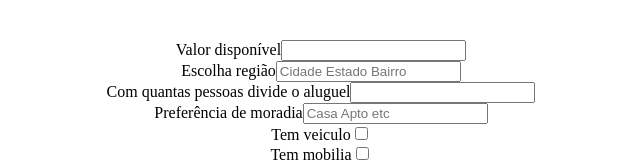
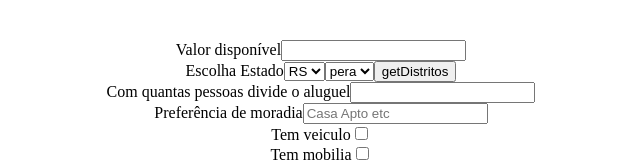
Before and after one commit to vitorhub/aluguel-compartilhado, a React (Vite) app: page /formulario in a window 1280 px wide. Shown: the top 162 px of the page, without its empty margins (319-959 px from the left). Built offline with nearby package versions, Linux system fonts and the light colour scheme.

Commit message:
adding api state and district

```diff
--- a/src/pages/Form/index.tsx
+++ b/src/pages/Form/index.tsx
@@ -1,14 +1,48 @@
+import { useState } from 'react';
 import { Link } from 'react-router-dom'
 
 export default function Form() {
+
+    const [estado, setEstado] = useState([])
+    const [data, setData] = useState([])
+
+    // fetch(`https://viacep.com.br/ws/${e}/json/`) // para fetch
+    function getDistritos(e: any) {
+        e.preventDefault();
+        fetch(`https://servicodados.ibge.gov.br/api/v1/localidades/estados/${estado}/municipios`)
+            .then((response) => response.json())
+            .then((data) => { console.log(data); setData(data) })
+            .catch((err) => console.log(err))
+    }
+    function getEstados(e: any) {
+        setEstado(e)
+        console.log(e)
+    }
+    function percorreData() {
+
+    }
+
     return (
         <>
             <form action="">
                 <label htmlFor="availableValue">Valor disponível</label>
                 <input type="number" name="availableValue" /> <br />
 
-                <label htmlFor="region">Escolha região</label>
-                <input type="text" name="region" id="region" placeholder='Cidade Estado Bairro'/> <br />
+                <label htmlFor="estado">Escolha Estado</label>
+                <select name="estado" id="estado" onChange={(e) => getEstados(e.target.value)}>
+                    {<option value={"RS"}>{"RS"} </option>}
+                    {<option value={"SP"}>{"SP"} </option>}
+                    {<option value={"RJ"}>{"RJ"} </option>}
+                </select>
+                <select name="municipio" id="municipio" /* onChange={(e) => getEstados(e.target.value)} */ >
+                    {data.length > 0 ?
+                        data.map( (x: any,y) => <option key={y}>{ x.nome  }</option> )
+                        // <option value={"uva"}>{"uva"}</option>
+                        : <option value={"pera"}>{"pera"}</option>}
+                </select>
+
+
+                <button onClick={getDistritos} > getDistritos </button> <br />
 
                 <label htmlFor="npeople">Com quantas pessoas divide o aluguel</label>
                 <input type="number" name="npeople" id="npeople" /> <br />
@@ -22,9 +56,9 @@ export default function Form() {
                 <input type="checkbox" name="temmobilia" id="temmobilia" /> <br />
 
                 <label htmlFor="apresentacao">Apresente-se</label> <br />
-                <textarea name="apresentacao" id="apresentacao" cols={30} rows={10}>
-                    Informe se tem pet, que mobílias já tem, informações que facilitem para a outra pessoa
-                </textarea>
+                <textarea name="apresentacao" id="apresentacao" cols={30} rows={10}
+                    defaultValue={'Informe se tem pet, que mobílias já tem, informações que facilitem para a outra pessoa'}
+                />
 
             </form>
 
```
